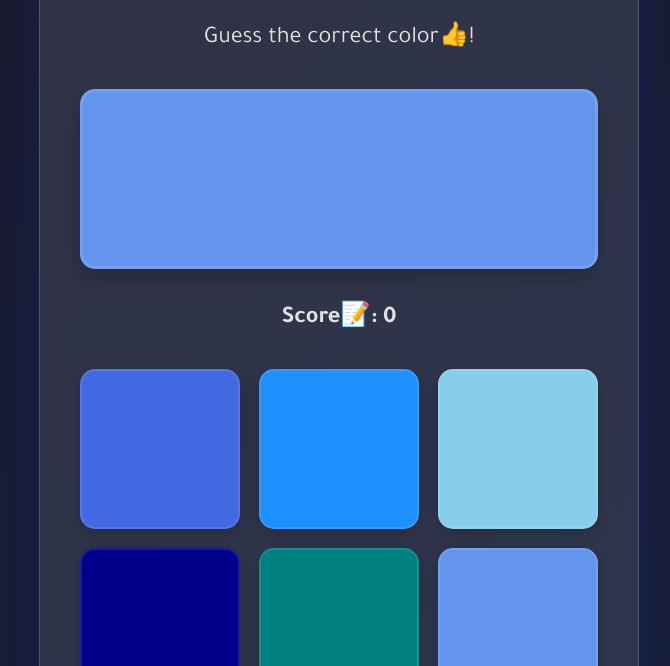
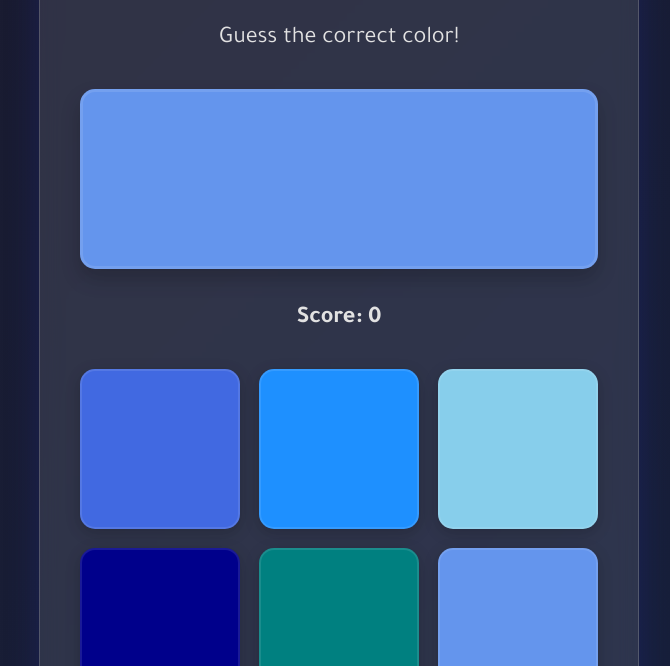
Before and after one commit to Wsalaudeen/stage-one, a website built with Vite: page index.html in a window 1280 px wide. Shown: the part 134-800 px from the top of the page, without its empty margins (301-971 px from the left). Built offline with nearby package versions, Linux system fonts and the light colour scheme.

Commit message:
remove emojis

```diff
--- a/index.html
+++ b/index.html
@@ -10,11 +10,11 @@
     <main class="container">
       <h1>Guess The Hue☺️</h1>
       <section data-testid="gameInstructions" class="game-instructions">
-        Guess the correct color👍!
+        Guess the correct color!
       </section>
       <section data-testid="colorBox" class="color-box"></section>
       <section data-testid="score" class="score">
-        Score📝: <span id="scoreValue">0</span>
+        Score: <span id="scoreValue">0</span>
       </section>
       <section class="color-options">
         <article data-testid="colorOption" class="color-option"></article>
```
